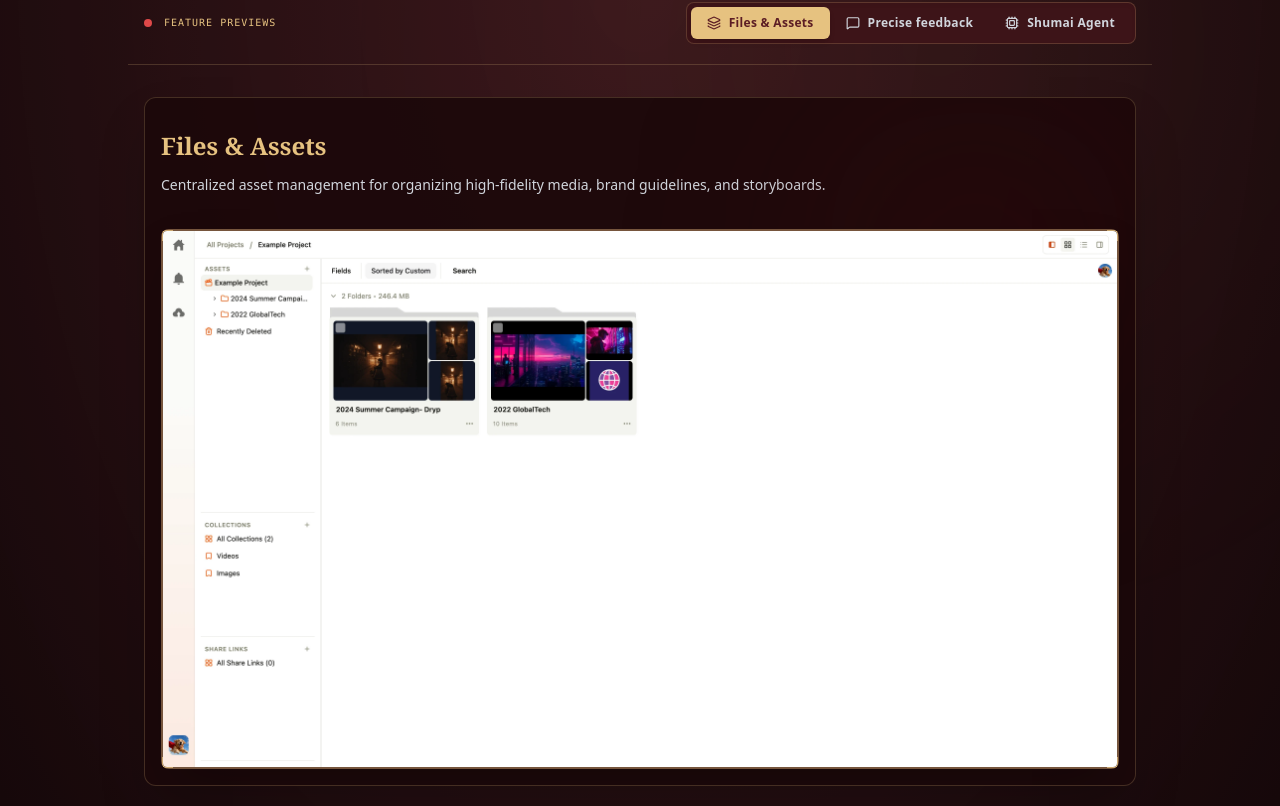
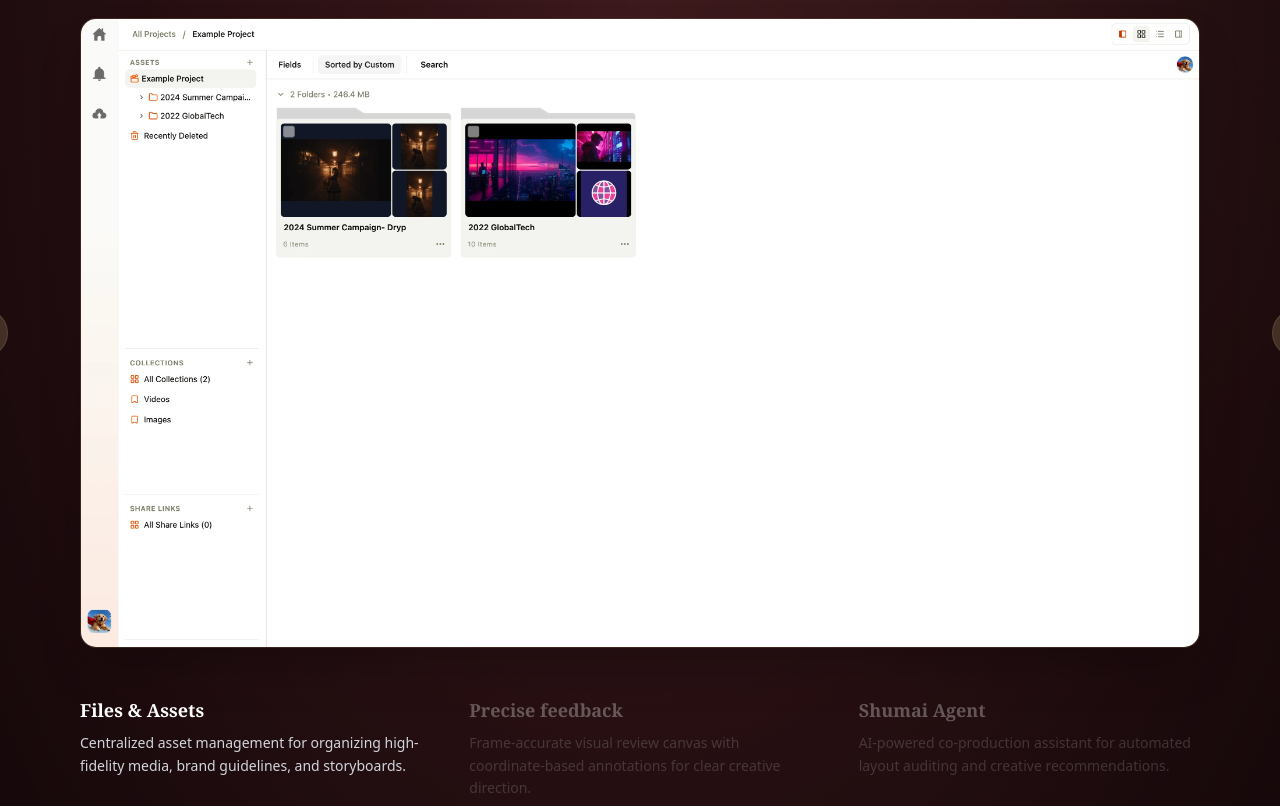
Before and after one commit to shumaiOne/website, a React (Vite) app: page / in a window 1280 px wide. Shown: the part 1054-1860 px from the top of the page. Built offline with nearby package versions, Linux system fonts and the light colour scheme.

Commit message:
feat: redesign showcase to cinematic carousel

```diff
--- a/src/components/InteractiveShowcase.tsx
+++ b/src/components/InteractiveShowcase.tsx
@@ -1,52 +1,27 @@
-import {
-    CheckCircle2,
-    Clock,
-    Cpu,
-    Eye,
-    FileVideo,
-    Layers,
-    LayoutGrid,
-    Maximize2,
-    MessageSquare,
-    MonitorCheck,
-    Play,
-    Sparkles,
-    Volume2,
-    Zap,
-} from "lucide-react";
+import { ChevronLeft, ChevronRight } from "lucide-react";
 import { AnimatePresence, motion } from "motion/react";
 import React, { useState } from "react";
-import ChineseBorder from "./ChineseBorder";
 
 const SHOWCASE_TABS = [
   {
     id: "files" as const,
     label: "Files & Assets",
-    icon: Layers,
     description:
       "Centralized asset management for organizing high-fidelity media, brand guidelines, and storyboards.",
-    badge: "Asset Management",
-    screenshotTitle: "Asset Repository",
     image: "/list-example.webp",
   },
   {
     id: "review" as const,
     label: "Precise feedback",
-    icon: MessageSquare,
     description:
       "Frame-accurate visual review canvas with coordinate-based annotations for clear creative direction.",
-    badge: "Visual Review",
-    screenshotTitle: "Precision Annotation",
     image: "/comment-example.webp",
   },
   {
     id: "agent" as const,
     label: "Shumai Agent",
-    icon: Cpu,
     description:
       "AI-powered co-production assistant for automated layout auditing and creative recommendations.",
-    badge: "AI Assistant",
-    screenshotTitle: "AI Co-Production",
     image: "/agent-example.webp",
   },
 ];
@@ -56,102 +31,100 @@ export default function InteractiveShowcase() {
     "files",
   );
 
-  const currentTabData =
-    SHOWCASE_TABS.find((t) => t.id === activeTab) || SHOWCASE_TABS[0];
+  const currentIndex = SHOWCASE_TABS.findIndex((t) => t.id === activeTab);
+  const currentTabData = SHOWCASE_TABS[currentIndex];
 
   const handleTabChange = (tabId: "files" | "review" | "agent") => {
     setActiveTab(tabId);
   };
 
+  const handlePrev = () => {
+    const nextIndex =
+      (currentIndex - 1 + SHOWCASE_TABS.length) % SHOWCASE_TABS.length;
+    setActiveTab(SHOWCASE_TABS[nextIndex].id);
+  };
+
+  const handleNext = () => {
+    const nextIndex = (currentIndex + 1) % SHOWCASE_TABS.length;
+    setActiveTab(SHOWCASE_TABS[nextIndex].id);
+  };
+
   return (
     <div
-      className="w-full flex flex-col pt-4 pb-12"
+      className="w-full flex flex-col pt-8 pb-16"
       id="interactive-showcase-box"
     >
-      {/* Segmented controls tab navigation designed like a high-end web app titlebar */}
-      <div className="w-full max-w-5xl mx-auto flex flex-col md:flex-row items-stretch md:items-center justify-between border-b border-[#E6C280]/20 pb-5 mb-8 px-4">
-        <div className="flex items-center gap-3 mb-4 md:mb-0">
-          <div className="w-2 h-2 rounded-full bg-[#E54B4B] animate-pulse" />
-          <span className="font-mono text-[10px] text-[#E6C280] tracking-widest uppercase">
-            Feature Previews
-          </span>
+      {/* Main Presentation Container */}
+      <div className="w-full max-w-6xl mx-auto px-4 relative">
+        {/* CAROUSEL VIEWPORT WITH NAVIGATION ARROWS */}
+        <div className="relative group mb-12">
+          {/* Navigation Arrows - Flanking the image */}
+          <button
+            onClick={handlePrev}
+            className="absolute left-[-20px] md:left-[-120px] top-1/2 -translate-y-1/2 z-10 w-10 h-10 md:w-12 md:h-12 rounded-full bg-[#E6C280]/20 border border-white/10 flex items-center justify-center text-white hover:text-black hover:bg-white hover:border-white/20 transition-all backdrop-blur-sm cursor-pointer"
+            aria-label="Previous slide"
+          >
+            <ChevronLeft className="w-6 h-6" />
+          </button>
+
+          <button
+            onClick={handleNext}
+            className="absolute right-[-20px] md:right-[-120px] top-1/2 -translate-y-1/2 z-10 w-10 h-10 md:w-12 md:h-12 rounded-full bg-[#E6C280]/20 border border-white/10 flex items-center justify-center text-white hover:text-black hover:bg-white hover:border-white/20 transition-all backdrop-blur-sm cursor-pointer"
+            aria-label="Next slide"
+          >
+            <ChevronRight className="w-6 h-6" />
+          </button>
+
+          {/* IMAGE VIEWPORT */}
+          <div className="bg-[#1C080B]/40 border border-[#E6C280]/15 rounded-2xl overflow-hidden aspect-video relative shadow-2xl">
+            <AnimatePresence mode="wait">
+              <motion.img
+                key={activeTab}
+                initial={{ opacity: 0 }}
+                animate={{ opacity: 1 }}
+                exit={{ opacity: 0 }}
+                transition={{ duration: 0.4 }}
+                src={currentTabData.image}
+                alt={currentTabData.label}
+                className="absolute inset-0 w-full h-full object-cover"
+              />
+            </AnimatePresence>
+          </div>
         </div>
 
-        {/* Workspace segment bar */}
-        <div className="flex bg-[#3D1418] p-1 rounded-lg border border-[#E6C280]/20 self-start md:self-auto shadow-inner">
+        {/* TEXT-BASED TABS GRID */}
+        <div className="grid grid-cols-1 md:grid-cols-3 gap-8 md:gap-12 mt-12">
           {SHOWCASE_TABS.map((tab) => {
-            const IconComponent = tab.icon;
+            const isActive = activeTab === tab.id;
             return (
               <button
                 key={tab.id}
                 onClick={() => handleTabChange(tab.id)}
-                className={`px-4 py-2 text-xs font-semibold rounded-md transition-all flex items-center gap-2 tracking-wide ${
-                  activeTab === tab.id
-                    ? "bg-[#E6C280] text-[#5C1D24] shadow-md font-bold"
-                    : "text-gray-300 hover:text-white hover:bg-[#5C1D24]/40"
-                }`}
-                id={`tab-btn-${tab.id}`}
+                className="flex flex-col items-start text-left group transition-all cursor-pointer"
               >
-                <IconComponent className="w-3.5 h-3.5" />
-                <span>{tab.label}</span>
+                <h3
+                  className={`text-base md:text-lg font-serif font-bold mb-2 transition-colors duration-300 ${
+                    isActive
+                      ? "text-white"
+                      : "text-white/30 group-hover:text-white/60"
+                  }`}
+                >
+                  {tab.label}
+                </h3>
+                <p
+                  className={`text-xs md:text-sm leading-relaxed transition-colors duration-300 ${
+                    isActive
+                      ? "text-gray-300"
+                      : "text-gray-300/20 group-hover:text-gray-300/50"
+                  }`}
+                >
+                  {tab.description}
+                </p>
               </button>
             );
           })}
         </div>
       </div>
-
-      {/* Main Presentation Container */}
-      <div className="w-full max-w-5xl mx-auto px-4">
-        <div className="bg-[#1C080B]/90 border border-[#E6C280]/20 rounded-xl p-2 md:p-4 shadow-2xl relative overflow-hidden !pt-8">
-          {/* Subtle background glow */}
-          <div className="absolute top-0 right-0 w-80 h-80 bg-red-950/20 rounded-full filter blur-[100px] pointer-events-none" />
-
-          {/* ANIMATED DESCRIPTION ABOVE THE SCREENSHOT IMAGE */}
-          <AnimatePresence mode="wait">
-            <motion.div
-              key={activeTab}
-              initial={{ opacity: 0, y: -10 }}
-              animate={{ opacity: 1, y: 0 }}
-              exit={{ opacity: 0, y: 10 }}
-              transition={{ duration: 0.25 }}
-              className="mb-8"
-              id="tab-description-header"
-            >
-              <h3 className="text-xl md:text-2xl font-serif font-black text-[#E6C280] mb-3">
-                {currentTabData.label}
-              </h3>
-              <p className="text-xs md:text-sm text-gray-300 leading-relaxed max-w-4xl font-sans">
-                {currentTabData.description}
-              </p>
-            </motion.div>
-          </AnimatePresence>
-
-          {/* SCREENSHOT IMAGE WORKSPACE */}
-          <ChineseBorder
-            padding="p-0.5"
-            className="shadow-2xl overflow-hidden bg-[#2D0D11]/90 rounded-lg"
-          >
-            <div className="bg-[#130305] rounded overflow-hidden aspect-video relative flex flex-col group min-h-[350px] md:min-h-[480px]">
-              {/* Dynamic Mockup Image Screenshot */}
-              <div className="flex-1 relative overflow-hidden flex items-center justify-center">
-                <AnimatePresence mode="wait">
-                  <motion.img
-                    key={activeTab}
-                    initial={{ opacity: 0 }}
-                    animate={{ opacity: 1 }}
-                    exit={{ opacity: 0 }}
-                    transition={{ duration: 0.3 }}
-                    src={currentTabData.image}
-                    alt={currentTabData.screenshotTitle}
-                    className="absolute inset-0 w-full h-full object-cover transition-transform duration-700 select-none"
-                    id="screenshot-image-viewport"
-                  />
-                </AnimatePresence>
-              </div>
-            </div>
-          </ChineseBorder>
-        </div>
-      </div>
     </div>
   );
 }
```
Also changed, not shown: src/App.tsx (+18 -29 lines).
